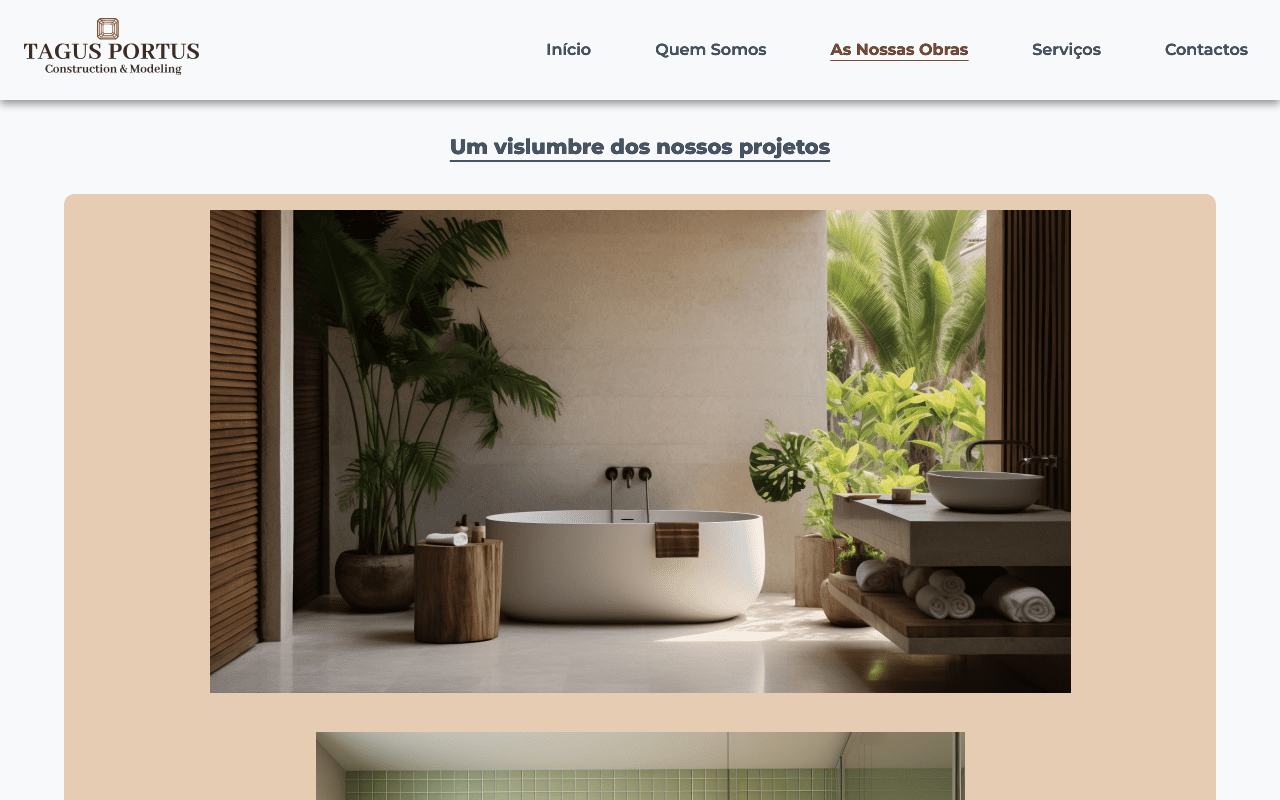
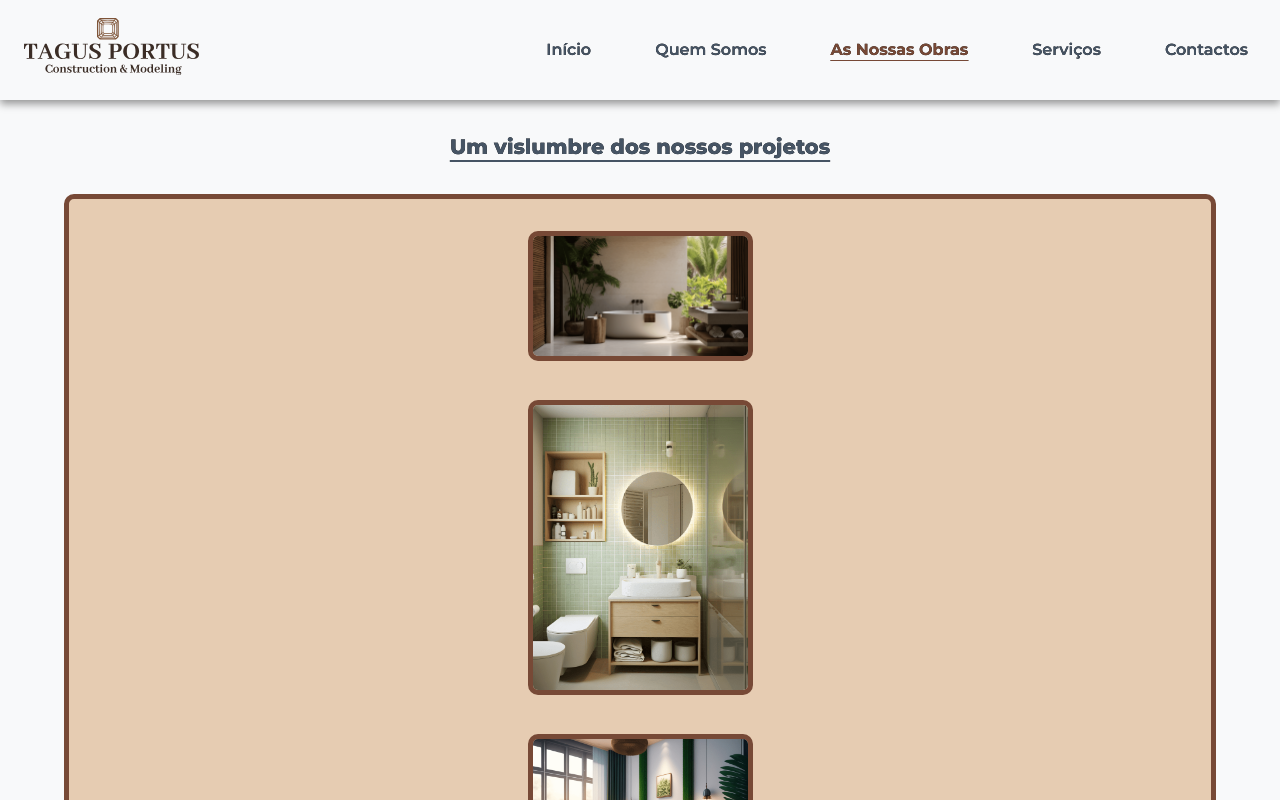
Before and after one commit to MarChurra/TagusPortusModeling, a React (Vite) app in the folder TagusPortus/: page /works in a window 1280 px wide. Shown: the top 800 px of the page. Built offline with nearby package versions, Linux system fonts and the light colour scheme.

Commit message:
Works - SmallViewports
Added the content for small viewports in the works page

```diff
--- a/TagusPortus/src/app.css
+++ b/TagusPortus/src/app.css
@@ -8,6 +8,7 @@
     line-height: 1.5;
     text-shadow: 0 0 0.25px black;
 }
+
 
 html {
     scroll-padding-top: var(--navbar-height);
@@ -362,11 +363,55 @@ strong {
     justify-content: center;
     align-items: center;
     gap: 2em;
-    padding: 1em;
+    padding: 2em;
     background-color: #E6CCB2;
     border-radius: 10px;
     width: 90%;
     margin-bottom: 2em;
+}
+
+.works-grid-images {
+    cursor: pointer;
+    position: relative;
+}
+
+.works-grid-images img {
+    width: 225px;
+    border-radius: 10px;
+    transition: all 0.3s ease;
+}
+
+.works-grid-display,
+.works-grid-images img {
+    border: 5px solid #774936;
+}
+
+.works-grid-images img:hover {
+    cursor: pointer;
+    transform: scale(1.05) translateY(-10px);
+    box-shadow: 0 4px 8px rgba(0, 0, 0, 0.4);
+}
+
+.expanded-image-container {
+    position: fixed;
+    top: 0;
+    left: 0;
+    width: 100%;
+    height: 100%;
+    background-color: rgba(0, 0, 0, 0.7);
+    display: flex;
+    justify-content: center;
+    align-items: center;
+    backdrop-filter: blur(10px);
+    z-index: 9999;
+}
+
+.expanded-image {
+    max-width: 90%;
+    max-height: 90%;
+    object-fit: contain;
+    box-shadow: 0px 0px 20px rgba(0, 0, 0, 0.7);
+    border-radius: 10px;
 }
 
 /*Services*/
--- a/TagusPortus/src/assets/pages/Works.tsx
+++ b/TagusPortus/src/assets/pages/Works.tsx
@@ -1,6 +1,30 @@
+import { useEffect, useState } from 'react'
 import workImages from '../../workImagesDB.tsx';
 
 const Works: React.FC = () => {
+
+  //States to handle if an image is expanded, when clicked, or not and which one
+  const [expandedImage, setExpandedImage] = useState<string | null>(null)
+
+  const handleImageExpansion = (imageUrl: string) => {
+    setExpandedImage(imageUrl)
+  };
+
+  const closeExpandedView = () => {
+    setExpandedImage(null)
+  };
+
+  //Store the class names in an array to distribute them randomly
+  const classNamesForGallery: string[] = [
+    "small-image",
+    "medium-image",
+    "large-image"
+  ]
+
+  //Logic to obtain a random number, to attribute a random index of the className arrays to each image
+  const randomIndexForGalleryImages = (): number => {
+    return Math.floor(Math.random() * classNamesForGallery.length)
+  }
 
   return (
     <>
@@ -10,15 +34,29 @@ const Works: React.FC = () => {
           return (
             <div
               key={index}
-              className='works-grid-images'>
+              className={`works-grid-images ${classNamesForGallery[randomIndexForGalleryImages()]}`} >
               <img
                 src={image.url}
-                alt="The photograph for one of our projects" />
+                alt="The photograph for one of our projects"
+                onClick={() => handleImageExpansion(image.url)} />
             </div>
           )
         })
         }
       </section>
+
+      {expandedImage ? (
+        <div className="expanded-image-container" onClick={closeExpandedView}>
+          <img
+            src={expandedImage}
+            alt="Expanded view of the photograph"
+            className="expanded-image"
+          />
+        </div>
+      )
+        :
+        null
+      }
     </>
   )
 }
```
Also changed, not shown: TagusPortus/src/assets/components/Navbar.tsx (+5 -2 lines).
